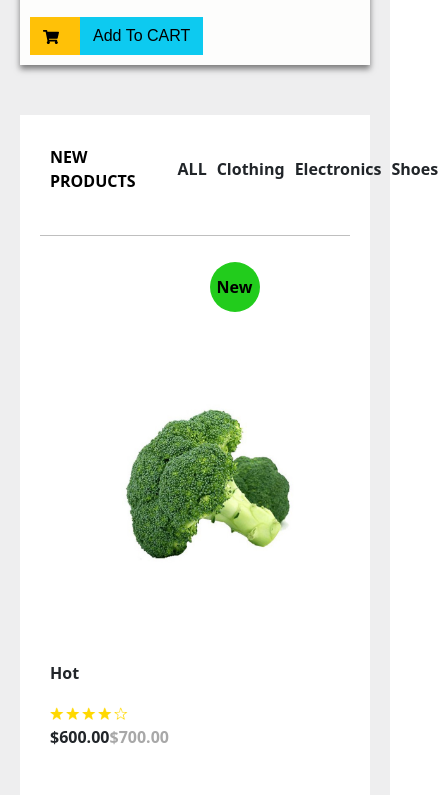
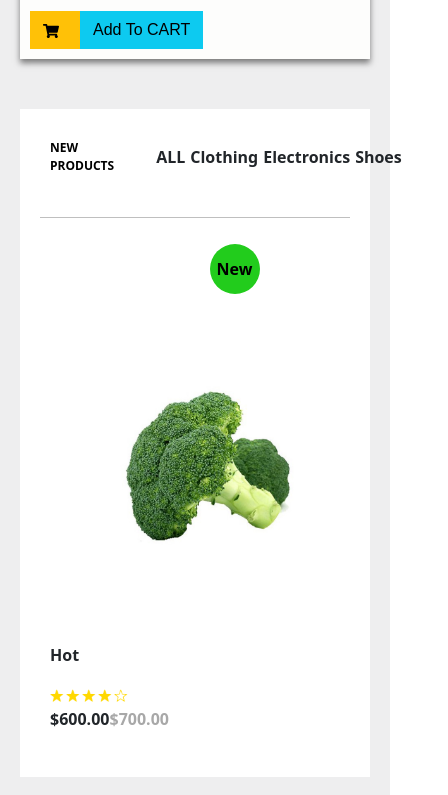
Before and after one commit to BeLaughter/Flipmart, a React (Vite) app: page / in a window 390 px wide. Shown: the part 1980-2775 px from the top of the page, 448 px wide, since content can reach past the window. Built offline with nearby package versions, Linux system fonts and the light colour scheme.

Commit message:
my changes

```diff
--- a/src/App.css
+++ b/src/App.css
@@ -17,6 +17,9 @@
     font-size: 2rem;
     margin-bottom: 30px;
   }
+  .spb ol li {
+    margin-right: 5px;
+  }
 }
 
 /* style contents for larger screens only */
@@ -32,6 +35,9 @@
   .title {
     font-size: 3rem;
     margin-bottom: 40px;
+  }
+  .spb ol li {
+    margin-right: 10px;
   }
 }
 
@@ -95,9 +101,7 @@ a {
   justify-content: space-between;
   gap: 10px; /* Optional: add a little gap */
 }
-.spb ol li {
-  margin-right: 10px;
-}
+
 .spb ol li:hover {
   color: #f70606;
 }
--- a/src/Components/Card2.css
+++ b/src/Components/Card2.css
@@ -54,7 +54,10 @@
   .product-img2 {
     object-fit: cover;
     width: 100%;
-    height: 100%;
+    height: 60%;
+  }
+  .p-hot {
+    font-size: 12px;
   }
 }
 
```
